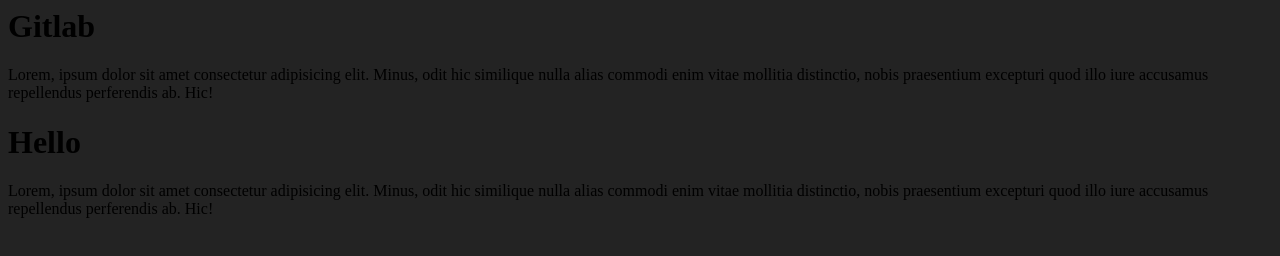
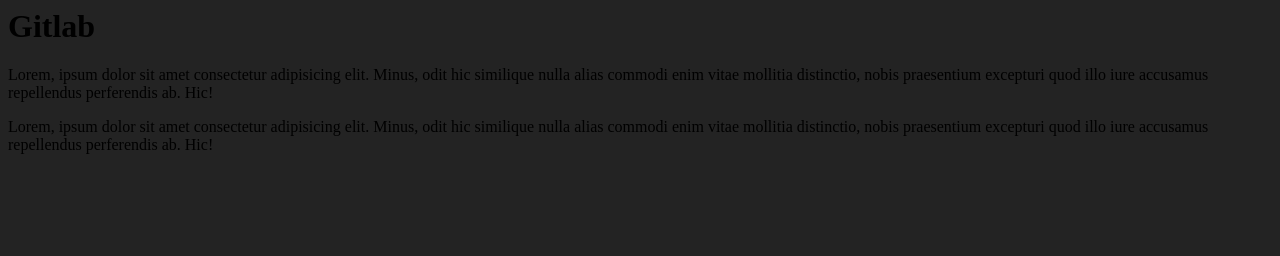
Before and after one commit to harzjunior/gitdemo, a website: page index.html in a window 1280 px wide. Drawn offline with Linux system fonts and the light colour scheme.

Commit message:
removed h1

```diff
--- a/index.html
+++ b/index.html
@@ -14,7 +14,6 @@
       praesentium excepturi quod illo iure accusamus repellendus perferendis ab.
       Hic!
     </p>
-    <h1 class="">Hello</h1>
     <p>
       Lorem, ipsum dolor sit amet consectetur adipisicing elit. Minus, odit hic
       similique nulla alias commodi enim vitae mollitia distinctio, nobis
```
